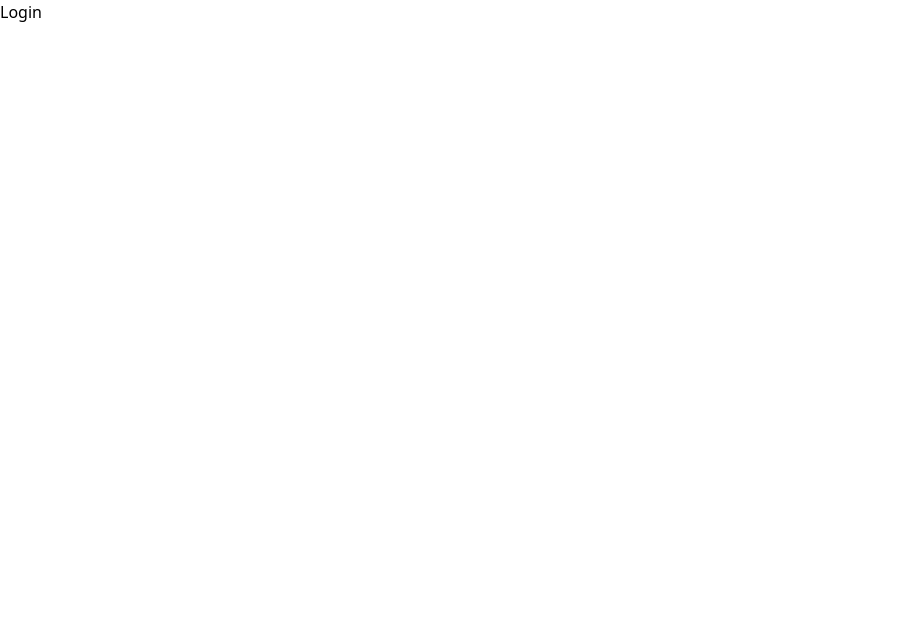
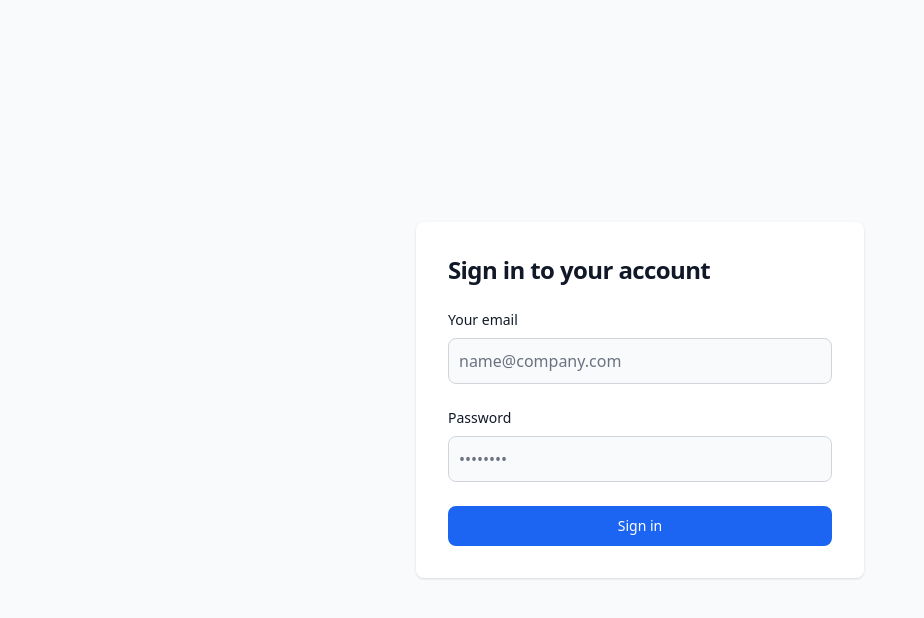
Before and after one commit to sahil-mane/todo-frontend, a React (Vite) app: page /login in a window 1280 px wide. Shown: the top 618 px of the page, without its empty margins (0-924 px from the left). Built offline with nearby package versions, Linux system fonts and the light colour scheme.

Commit message:
my fifth commit

```diff
--- a/src/pages/login/Login.jsx
+++ b/src/pages/login/Login.jsx
@@ -1,9 +1,62 @@
-import React from 'react'
+import React from "react";
+import { Link } from "react-router-dom";
 
 const Login = () => {
   return (
-    <div>Login</div>
-  )
-}
+    <>
+      <section class="bg-gray-50 dark:bg-gray-900">
+        <div class="flex flex-col items-center justify-center px-6 py-8 mx-auto md:h-screen lg:py-0">
+          <div class="w-full bg-white rounded-lg shadow dark:border md:mt-0 sm:max-w-md xl:p-0 dark:bg-gray-800 dark:border-gray-700">
+            <div class="p-6 space-y-4 md:space-y-6 sm:p-8">
+              <h1 class="text-xl font-bold leading-tight tracking-tight text-gray-900 md:text-2xl dark:text-white">
+                Sign in to your account
+              </h1>
+              <form class="space-y-4 md:space-y-6" action="#">
+                <div>
+                  <label
+                    for="email"
+                    class="block mb-2 text-sm font-medium text-gray-900 dark:text-white"
+                  >
+                    Your email
+                  </label>
+                  <input
+                    type="email"
+                    name="email"
+                    id="email"
+                    class="bg-gray-50 border border-gray-300 text-gray-900 rounded-lg focus:ring-blue-600 focus:border-blue-600 block w-full p-2.5 dark:bg-gray-700 dark:border-gray-600 dark:placeholder-gray-400 dark:text-white dark:focus:ring-blue-500 dark:focus:border-blue-500"
+                    placeholder="name@company.com"
+                    required
+                  />
+                </div>
+                <div>
+                  <label
+                    for="password"
+                    class="block mb-2 text-sm font-medium text-gray-900 dark:text-white"
+                  >
+                    Password
+                  </label>
+                  <input
+                    type="password"
+                    name="password"
+                    id="password"
+                    placeholder="••••••••"
+                    class="bg-gray-50 border border-gray-300 text-gray-900 rounded-lg focus:ring-blue-600 focus:border-blue-600 block w-full p-2.5 dark:bg-gray-700 dark:border-gray-600 dark:placeholder-gray-400 dark:text-white dark:focus:ring-blue-500 dark:focus:border-blue-500"
+                    required
+                  />
+                </div>
+                <button
+                  type="submit"
+                  class="w-full text-white bg-blue-600 hover:bg-blue-700 focus:ring-4 focus:outline-none focus:ring-blue-300 font-medium rounded-lg text-sm px-5 py-2.5 text-center dark:bg-blue-600 dark:hover:bg-blue-700 dark:focus:ring-blue-800"
+                >
+                  Sign in
+                </button>
+              </form>
+            </div>
+          </div>
+        </div>
+      </section>
+    </>
+  );
+};
 
 export default Login
```
